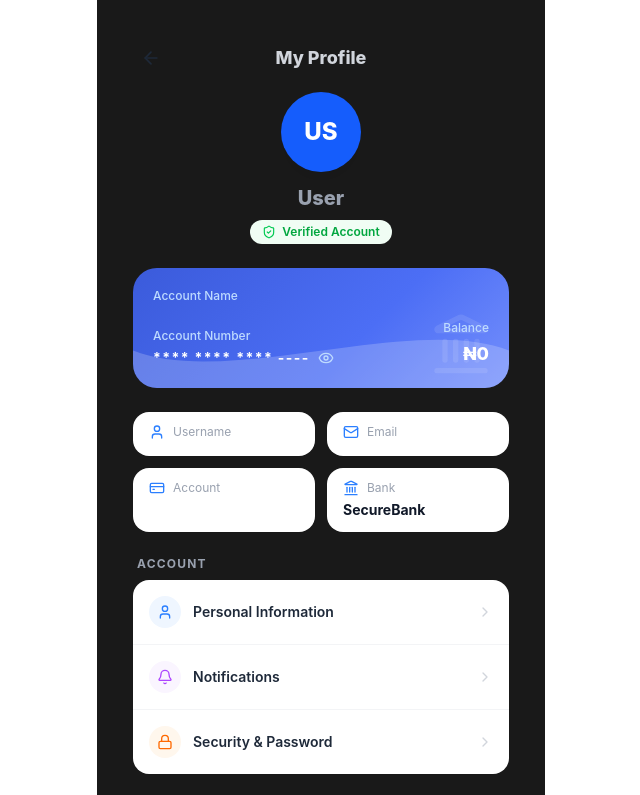
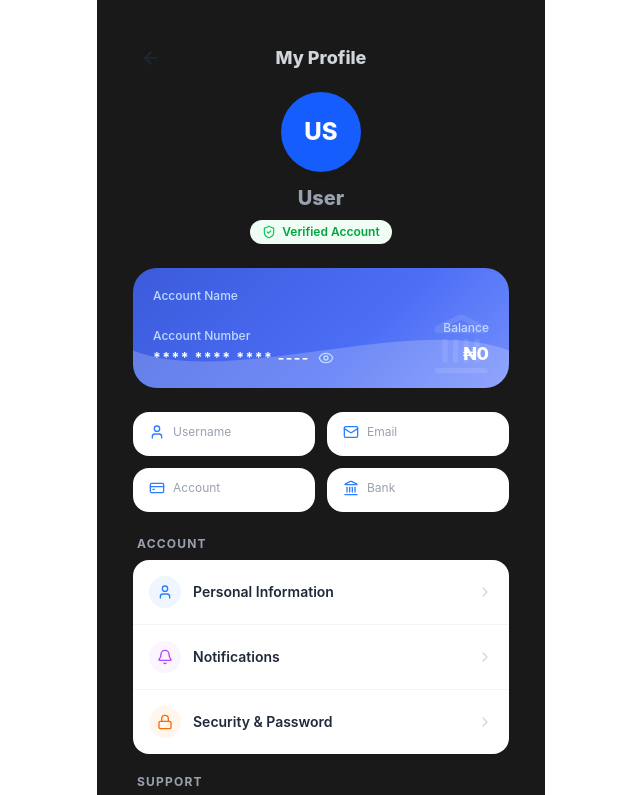
Before and after one commit to DanielApple05/Banking, a React (Vite) app in the folder frontend/: page /profile in a window 1280 px wide. Shown: the top 795 px of the page, without its empty margins (319-959 px from the left). Built offline with nearby package versions, Linux system fonts and the light colour scheme.

Commit message:
feat: display user's bank information in Profile component

```diff
--- a/frontend/src/assets/pages/profile.jsx
+++ b/frontend/src/assets/pages/profile.jsx
@@ -110,7 +110,7 @@ const Profile
               { label: "Username", value: storedUser.username, icon: <User className="w-4 h-4 text-blue-500" /> },
               { label: "Email", value: getMaskEmail(storedUser.email), icon: <Mail className="w-4 h-4 text-blue-500" /> },
               { label: "Account", value: storedUser.accountNumber, icon: <CreditCard className="w-4 h-4 text-blue-500" />  },
-              { label: "Bank", value: "SecureBank", icon: <Landmark className="w-4 h-4 text-blue-500" /> },
+              { label: "Bank", value: storedUser.bank, icon: <Landmark className="w-4 h-4 text-blue-500" /> },
             ].map((item) => (
               <div key={item.label} className="bg-white rounded-2xl px-4 py-3 shadow-sm">
                 <div className="flex items-center gap-2 mb-1">
```
